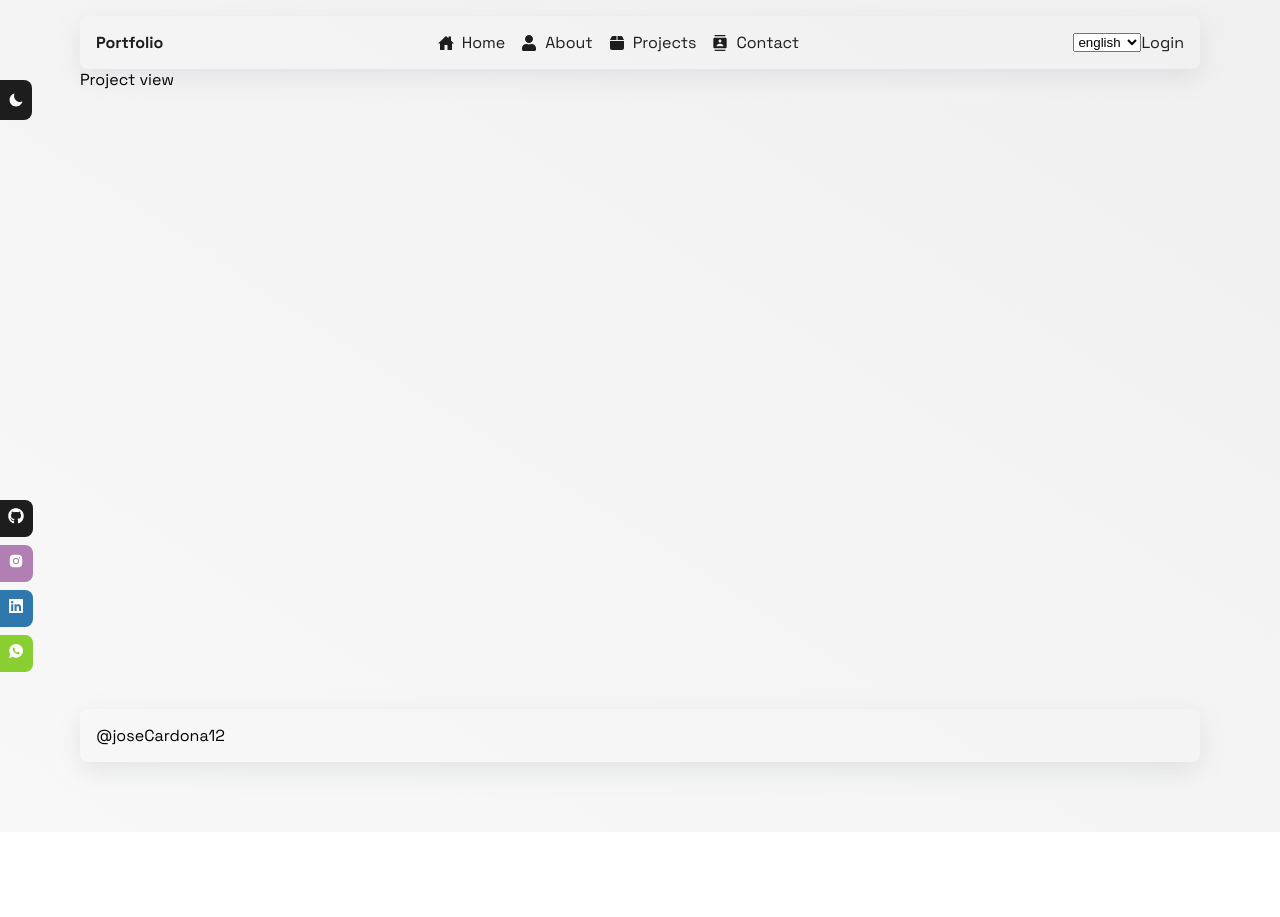
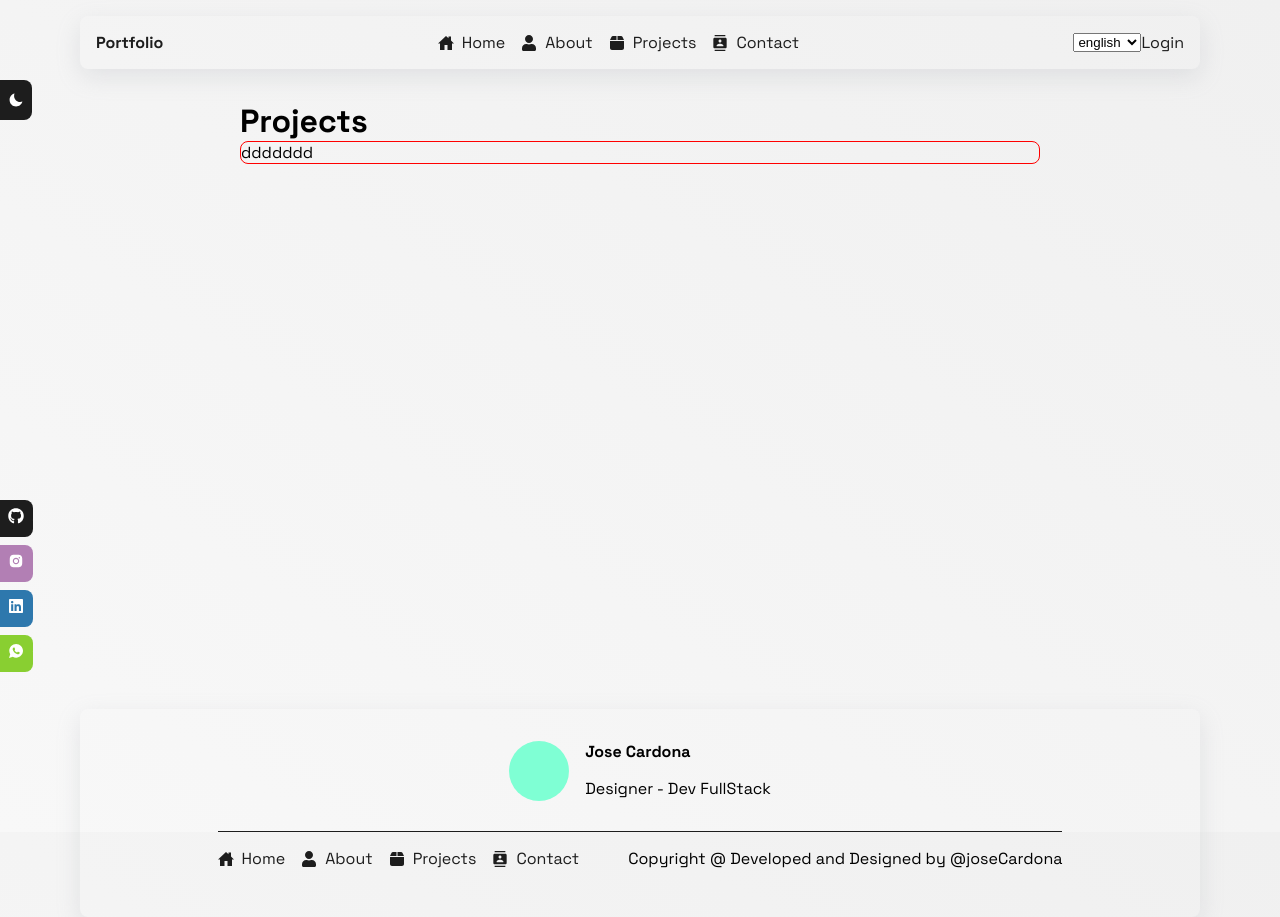
Before and after one commit to joseCardona12/portfolioPersonal, a Next.js app: page /projects in a window 1280 px wide. Before the commit the page ends 832 px from the top, so only its background shows below. Built offline with nearby package versions, Linux system fonts and the light colour scheme.

Commit message:
add project

```diff
--- a/src/app/(main)/projects/page.tsx
+++ b/src/app/(main)/projects/page.tsx
@@ -1,3 +1,5 @@
+import { SectionProjects } from "@/components/molecules";
+
 export default function ProjectView(): React.ReactNode {
-  return <div>Project view</div>;
+  return <SectionProjects />;
 }
--- a/src/components/Footer/Footer.tsx
+++ b/src/components/Footer/Footer.tsx
@@ -1,4 +1,19 @@
 import "./footerStyles.css";
+import Navba from "../Header/Navbar/Navbar";
 export default function Footer(): React.ReactNode {
-  return <footer className="footer">@joseCardona12</footer>;
+  return (
+    <footer className="footer">
+      <div className="footer-top">
+        <div className="top-image"></div>
+        <div className="top-information-coder">
+          <h4>Jose Cardona</h4>
+          <p>Designer - Dev FullStack</p>
+        </div>
+      </div>
+      <div className="footer-bottom">
+        <Navba />
+        <p>Copyright @ Developed and Designed by @joseCardona</p>
+      </div>
+    </footer>
+  );
 }
--- a/src/components/Footer/footerStyles.css
+++ b/src/components/Footer/footerStyles.css
@@ -1,6 +1,30 @@
 .footer {
   box-shadow: var(--box-shadow);
-  padding: var(--padding-medium);
+  padding: var(--padding-large);
   border-radius: var(--border-radius-small);
   width: 100%;
+  display: flex;
+  justify-content: center;
+  align-items: center;
+  flex-direction: column;
+  gap: var(--padding-medium);
 }
+
+.footer > div.footer-top {
+  display: flex;
+  gap: var(--padding-medium);
+}
+
+.footer > div.footer-top > div.top-image {
+  width: 60px;
+  height: 60px;
+  background-color: aquamarine;
+  border-radius: 50%;
+}
+
+.footer > div.footer-bottom {
+  display: flex;
+  justify-content: space-between;
+  width: 80%;
+  border-top: 1px solid var(--paragraph-color);
+}
--- /dev/null
+++ b/src/components/Project/Project.tsx
@@ -0,0 +1,8 @@
+import "./projectStyles.css";
+export default function Project(): React.ReactNode {
+  return (
+    <div className="project">
+      <div className="project-header">ddddddd</div>
+    </div>
+  );
+}
--- /dev/null
+++ b/src/components/Project/projectStyles.css
@@ -0,0 +1,4 @@
+.project {
+  border: 1px solid red;
+  border-radius: var(--border-radius-small);
+}
--- a/src/components/index.ts
+++ b/src/components/index.ts
@@ -2,4 +2,5 @@ import Footer from "./Footer/Footer";
 import Header from "./Header/Header";
 import Navba from "./Header/Navbar/Navbar";
 import Contact from "./Contact/Contact";
-export { Footer, Header, Navba, Contact };
+import Project from "./Project/Project";
+export { Footer, Header, Navba, Contact, Project };
--- /dev/null
+++ b/src/components/molecules/SectionProjects/SectionProjects.tsx
@@ -0,0 +1,15 @@
+import "./sectionStyles.css";
+import Project from "@/components/Project/Project";
+
+export default function SectionProjects(): React.ReactNode {
+  return (
+    <section className="section-projects">
+      <div className="project-title">
+        <h2 className="title">Projects</h2>
+      </div>
+      <div className="projects-content">
+        <Project />
+      </div>
+    </section>
+  );
+}
--- /dev/null
+++ b/src/components/molecules/SectionProjects/sectionStyles.css
@@ -0,0 +1,7 @@
+.section-projects {
+  padding: 2rem 10rem;
+}
+
+.section-projects > div.project-title > h2 {
+  font-size: 2rem;
+}
--- a/src/components/molecules/index.ts
+++ b/src/components/molecules/index.ts
@@ -1,4 +1,3 @@
 import SectionHome from "./SectionHome/SectionHome";
-export {
-    SectionHome
-}
+import SectionProjects from "./SectionProjects/SectionProjects";
+export { SectionHome, SectionProjects };
```
